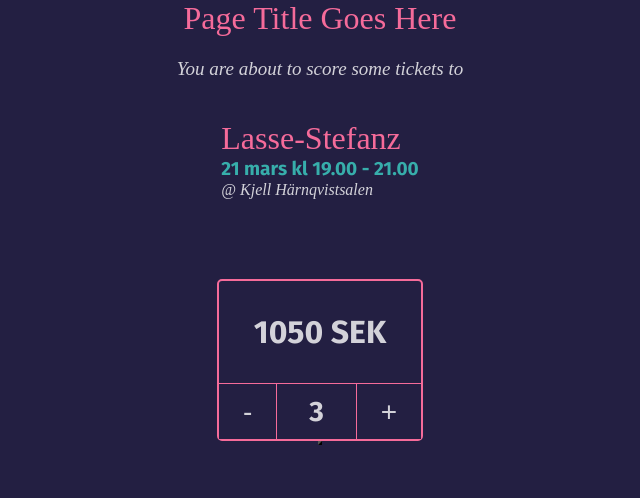
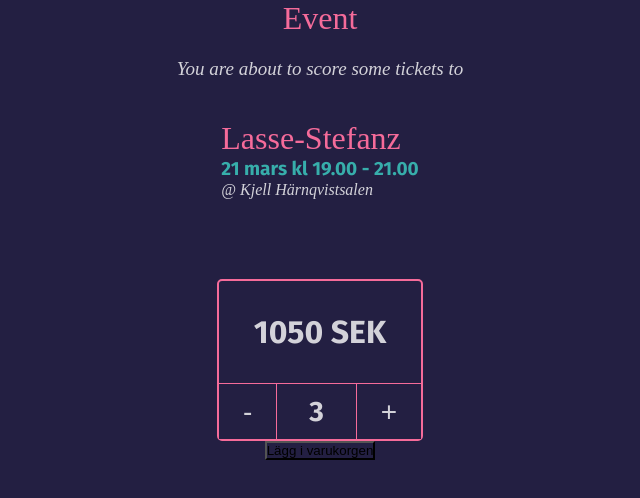
Before and after one commit to fabiolapoblete/ticket-service-examination, a React (Vite) app: page /events/single in a window 1280 px wide. Shown: the top 498 px of the page, without its empty margins (320-960 px from the left). Built offline with nearby package versions, Linux system fonts and the light colour scheme; no server answers; a web font is replaced by a local one.

Commit message:
Added titles to title and buttons

```diff
--- a/src/Components/PageTitle.jsx
+++ b/src/Components/PageTitle.jsx
@@ -1,7 +1,7 @@
 import "../Styles/App.css";
 
-function PageTitle() {
-  return <h1>Page Title Goes Here</h1>;
+function PageTitle({ title }) {
+  return <h1>{title}</h1>;
 }
 
 export default PageTitle;
--- a/src/Pages/EventsPage.jsx
+++ b/src/Pages/EventsPage.jsx
@@ -13,7 +13,7 @@
     <>
       <HeaderNav />
       <header>
-        <PageTitle />
+        <PageTitle title="Events" />
       </header>
       <main>
         <SearchBar />
--- a/src/Pages/OrdersPage.jsx
+++ b/src/Pages/OrdersPage.jsx
@@ -2,14 +2,16 @@
 import OrderItem from "../Components/OrderItem";
 import PageTitle from "../Components/PageTitle";
 import OrderPageTotalPrice from "../Components/OrderPageTotalPrice";
+import PrimaryButton from "../Components/PrimaryButton";
 function OrdersPage() {
   return (
     <section className="Orders__Page">
-            <PageTitle />
+      <PageTitle title="Order" />
       <OrderItem />
       <OrderItem />
       <OrderItem />
       <OrderPageTotalPrice />
+      <PrimaryButton title="Skicka order" />
     </section>
   );
 }
--- a/src/Pages/SinglePage.jsx
+++ b/src/Pages/SinglePage.jsx
@@ -1,4 +1,3 @@
-import HeaderNav from "../Components/HeaderNav";
 import PrimamaryButton from "../Components/PrimaryButton";
 import TicketSelector from "../Components/TicketSelector";
 import EventInfo from "../Components/EventInfo";
@@ -8,11 +7,13 @@
   return (
     <>
       <article className="event-info--container">
-        <PageTitle />
-        <p className="event-info--quote">You are about to score some tickets to</p>
+        <PageTitle title="Event" />
+        <p className="event-info--quote">
+          You are about to score some tickets to
+        </p>
         <EventInfo />
         <TicketSelector />
-        <PrimamaryButton />
+        <PrimamaryButton title="Lägg i varukorgen" />
       </article>
     </>
   );
```
Lines whose indentation alone changed are shown as unchanged.
